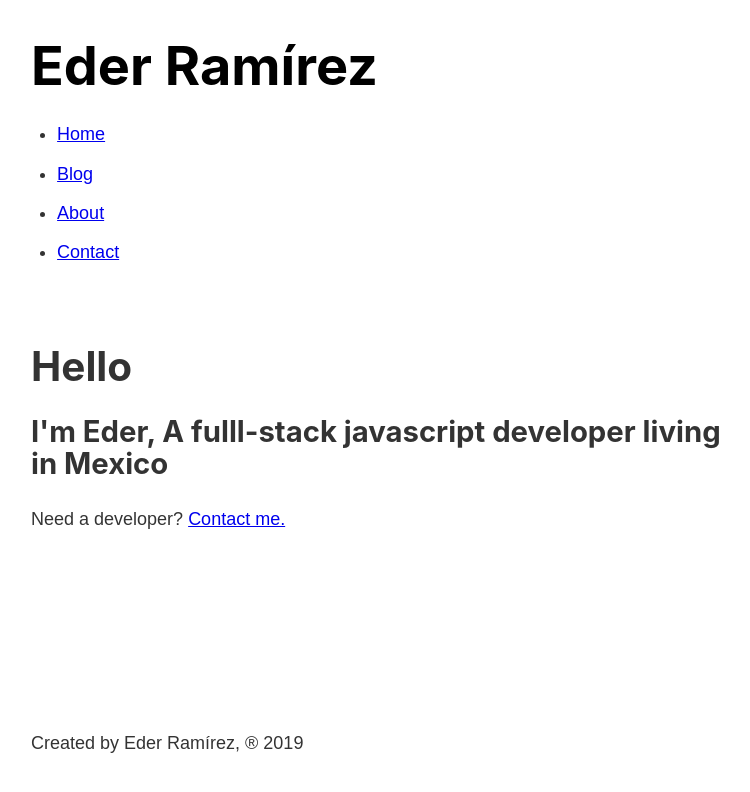
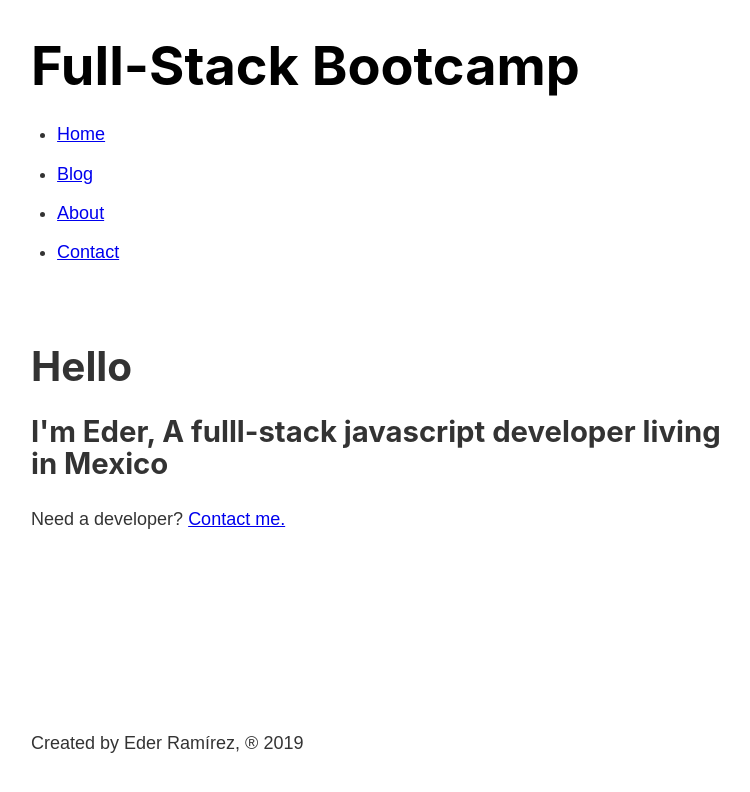
Before and after one commit to Eder87rh/gatsby-bootcamp, a Gatsby site: page / in a window 1280 px wide. Shown: the whole page, without its empty margins (252-1002 px from the left). Built offline with nearby package versions, Linux system fonts and the light colour scheme; Gatsby itself is replaced by a stand-in of ours.

Commit message:
starting with graphql

```diff
--- a/gatsby-config.js
+++ b/gatsby-config.js
@@ -5,6 +5,10 @@
  */
 
 module.exports = {
+  siteMetadata: {
+    title: 'Full-Stack Bootcamp',
+    author: 'Eder Ramírez'
+  },
   plugins: [
     'gatsby-plugin-sass'
   ]
--- a/src/components/footer.js
+++ b/src/components/footer.js
@@ -1,9 +1,21 @@
 import React from 'react';
+import { graphql, useStaticQuery } from 'gatsby';
 
 const Footer = () => {
+
+  const { site: { siteMetadata: { author } }} = useStaticQuery(graphql`
+    query {
+      site {
+        siteMetadata {
+          author
+        }
+      }
+    }
+  `);
+
   return (
     <footer>
-      <p>Created by Eder Ramírez, ® 2019</p>
+      <p>Created by { author }, ® 2019</p>
     </footer>
   )
 };
--- a/src/components/header.js
+++ b/src/components/header.js
@@ -1,15 +1,25 @@
 import React from 'react';
-import { Link } from 'gatsby';
+import { Link, graphql, useStaticQuery } from 'gatsby';
 
-//import './header.module.scss';
 import headerStyles from './header.module.scss';
 
 const Header = () => {
+
+  const data = useStaticQuery(graphql`
+    query {
+      site {
+        siteMetadata {
+          title
+        }
+      }
+    }
+  `);
+
   return (
     <header className = { headerStyles.header }>
       <h1>
         <Link to="/" className={ headerStyles.title }>
-          Eder Ramírez
+          { data.site.siteMetadata.title }
         </Link>
       </h1>
       <nav>
```
